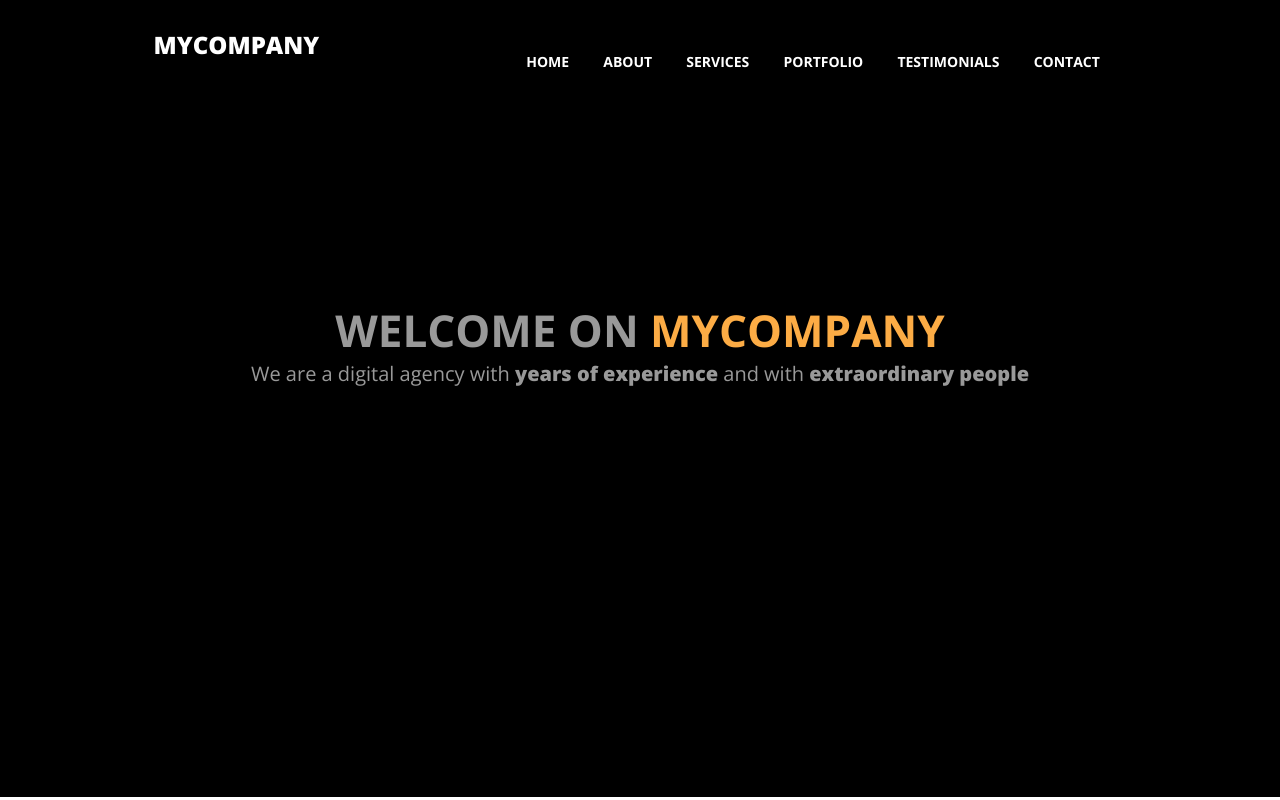
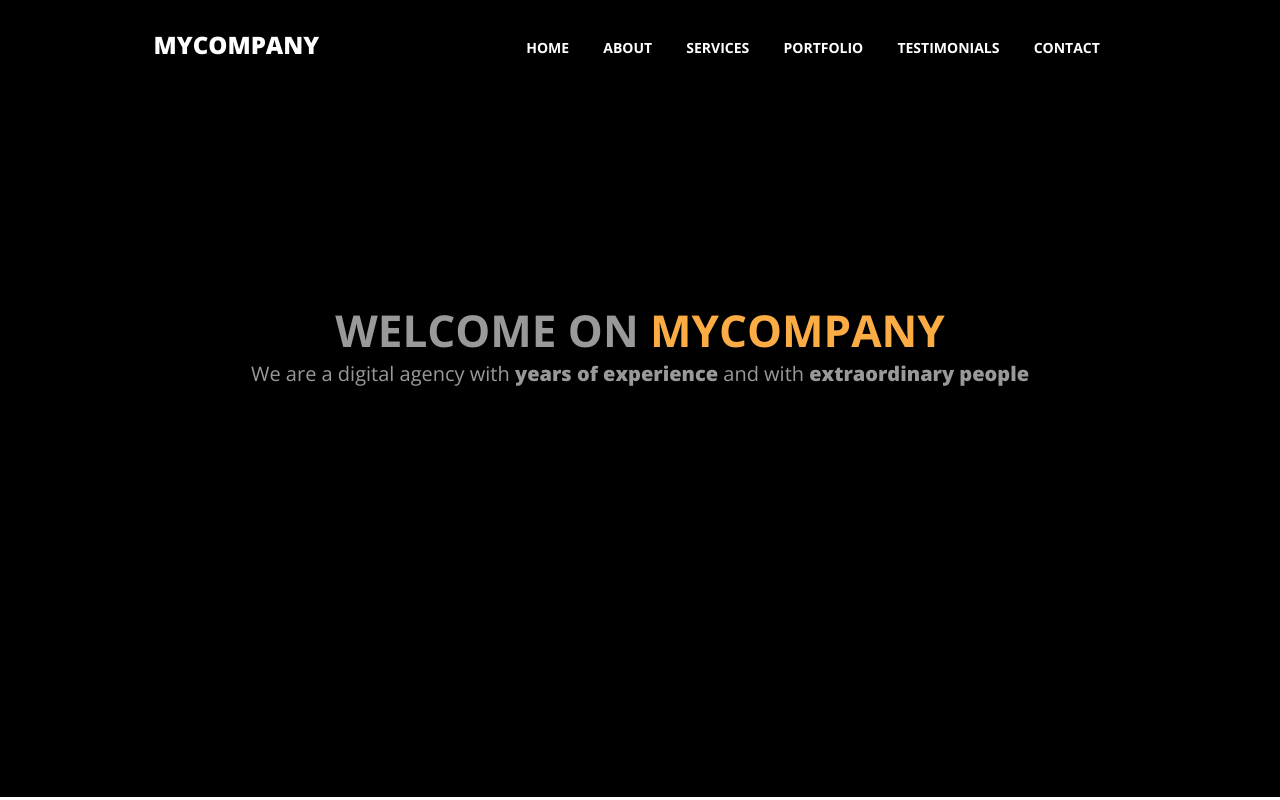
Before and after one commit to Petr791/MyCompany, a plain HTML site: page index.html in a window 1280 px wide. Shown: the top 800 px of the page. Drawn offline with nearby package versions, Linux system fonts and the light colour scheme.

Commit message:
next nav margin

```diff
--- a/css/style.css
+++ b/css/style.css
@@ -50,7 +50,7 @@ header {
 }
 
 nav {
-    margin-top: 50px;
+    margin-top: 36px;
     margin-left: 20%;
 }
 
```
